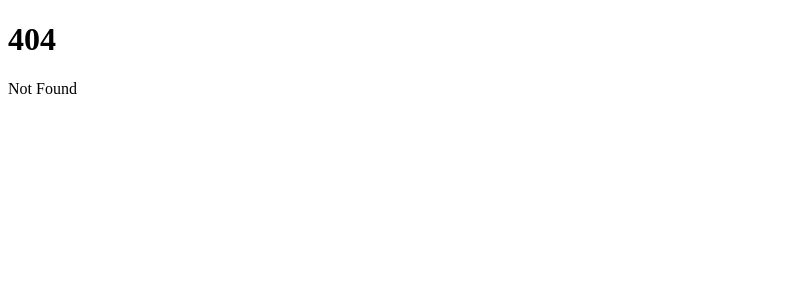
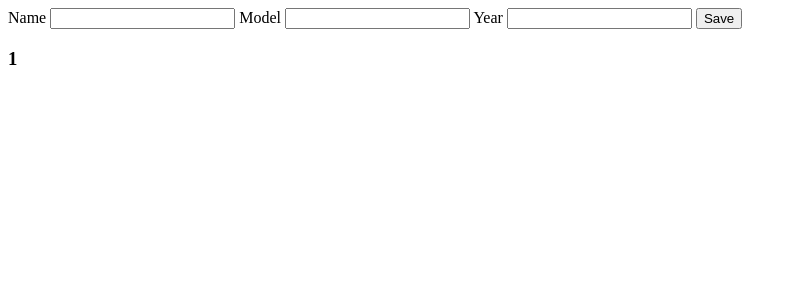
Before and after one commit to artie2/car-list, a SvelteKit app: page /cars/1 in a window 1280 px wide. Before the commit this address had no page. Shown: the top 300 px of the page, without its empty margins (0-797 px from the left). Built offline with nearby package versions, Linux system fonts and the light colour scheme.

Commit message:
add actions and pages

```diff
--- a/src/lib/index.ts
+++ /dev/null
@@ -1 +0,0 @@
-// place files you want to import through the `$lib` alias in this folder.
--- /dev/null
+++ b/src/lib/localstorage.store.ts
@@ -0,0 +1,51 @@
+export interface Car {
+    id: string
+    name: string
+    model: string
+    year: number
+}
+
+export function getCars(): Car[] {
+    const aData = localStorage.getItem('cars');
+    if (!aData) return [];
+    return JSON.parse(aData);
+}
+
+export function getCar(carId: string): Car {
+    var data = localStorage.getItem('cars')
+    if (!data) throw new Error('no Cars was found');
+    const parsedData = JSON.parse(data);
+    const found = parsedData.find((car: Car) => car.id === carId);
+    if (!found) throw new Error('Car was not found');
+    return found;
+}
+
+export function addCar(name: string, model: string, year: number): string {
+    const data = getCars();
+    const id = `${name}-${model}-${year}`;
+    const existingCar = data.find(car => car.id === id);
+
+    if (existingCar) {
+        throw new Error('A car is already in the list');
+    }
+    const car = {
+        id, name, model, year
+    }
+    data.push(car);
+    localStorage.setItem('cars', JSON.stringify(data))
+    return id;
+}
+
+
+export function deleteCar(carId: string): Car[] {
+    const data = getCars();
+    const carIndex = data.findIndex(car => car.id === carId);
+
+    if (carIndex === -1) {
+        throw new Error('Car not found');
+    }
+
+    data.splice(carIndex, 1);
+    localStorage.setItem('cars', JSON.stringify(data));
+    return data
+}
--- a/src/routes/+page.svelte
+++ /dev/null
@@ -1,2 +0,0 @@
-<h1>Welcome to SvelteKit</h1>
-<p>Visit <a href="https://kit.svelte.dev">kit.svelte.dev</a> to read the documentation</p>
--- /dev/null
+++ b/src/routes/cars/+layout.svelte
@@ -0,0 +1,56 @@
+<script lang="ts">
+	import { goto } from "$app/navigation";
+	import { addCar, getCars, type Car } from "$lib/localstorage.store";
+	import { onMount } from "svelte";
+
+     let cars: Car[] = [];
+
+    //не нравится чет длина и как из формы винимаем данные
+	function onSubmitCar(event: SubmitEvent & { currentTarget: EventTarget & HTMLFormElement; }) {
+        const form = event.target as HTMLFormElement
+    const data = new FormData(form);
+    const name = String(data.get('name'));
+    const model = String(data.get('model'));
+    const year = Number(data.get('year'));
+    try {
+        const id  = addCar(name, model, year);
+        form.reset();
+        goto(`/cars/${id}`);
+    } catch (error) {
+       alert('Error')
+    }
+    }
+
+    onMount(()=>{
+		 cars = getCars();
+    })
+</script>
+<main>
+    <section class="formWrapper" >
+        <form   on:submit|preventDefault={onSubmitCar} action="?/addCar">
+            <label>
+              Name
+              <input required name="name" type="text">
+            </label>
+            <label>
+              Model
+              <input required name="model" type="text">
+            </label>
+            <label>
+              Year
+              <input required name="year" type="number">
+            </label>
+            <button type="submit">Save</button>
+          </form>
+      </section>
+      <section class="ListWrapper"  >
+<ul>
+    {#each cars as car}
+    <li><span>{car.name} {car.model} {car.year}</span></li>
+{/each}
+</ul>
+      </section>
+      <section class="carDetail">
+    <slot/>
+      </section>
+</main>
--- /dev/null
+++ b/src/routes/cars/[carId]/+page.svelte
@@ -0,0 +1,24 @@
+<script lang="ts">
+	import { goto } from '$app/navigation';
+	import { page } from '$app/stores';
+	import { getCar, type Car, deleteCar } from '$lib/localstorage.store';
+	import { onMount } from 'svelte';
+
+  const carId = $page.params.carId;
+  let car: Car;
+  onMount(()=>{
+     car = getCar(carId);
+  })
+	function onDeleteCar() {
+		deleteCar(carId);
+        goto('/cars')
+	}
+</script>
+
+
+<h3>{carId}</h3>
+
+{#if car}
+<p> car : {car.name}</p>
+<button on:click={onDeleteCar}>Delete</button>
+{/if}
```
Also changed, not shown: src/routes/cars/+page.svelte (added).
